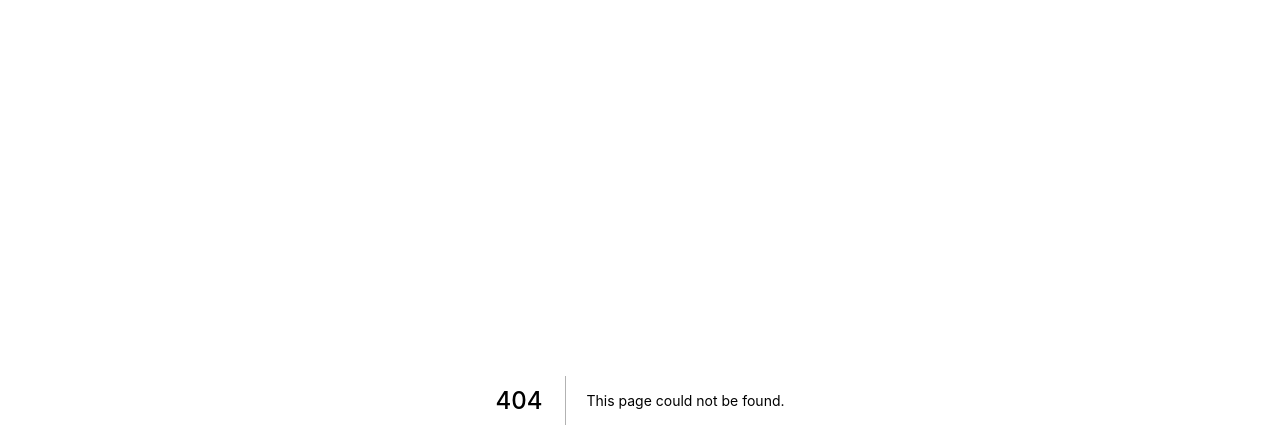
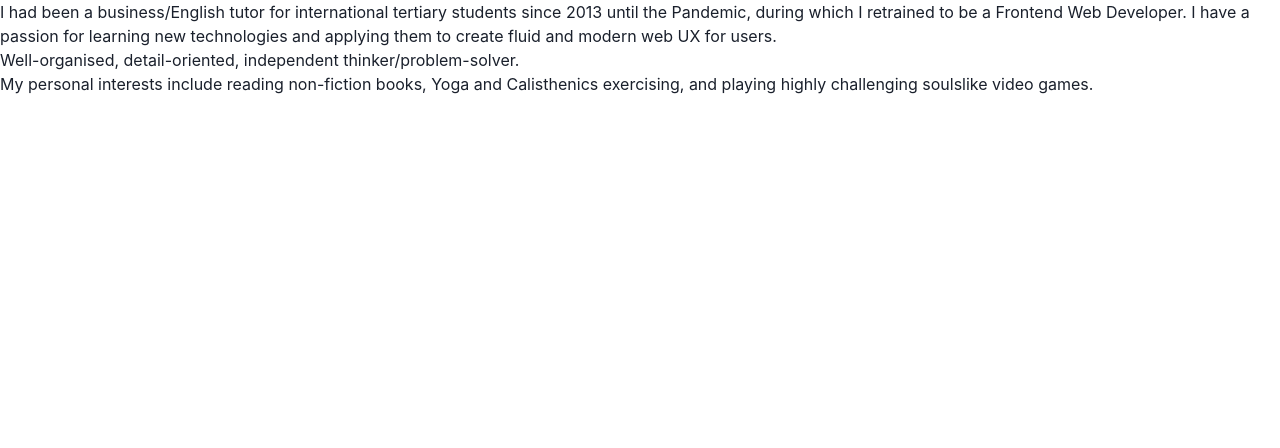
Before and after one commit to shawnsudev/ShawnSu-Portfolio, a Next.js app: page /about in a window 1280 px wide. Before the commit this address had no page. Shown: the top 448 px of the page. Built offline with nearby package versions, Linux system fonts and the light colour scheme.

Commit message:
add: <About />

```diff
--- /dev/null
+++ b/pages/about.tsx
@@ -0,0 +1,22 @@
+import { Text } from "@chakra-ui/react";
+import { NextPage } from "next";
+
+const About: NextPage = () => {
+  return (
+    <>
+      <Text as="p">
+        I had been a business/English tutor for international tertiary students
+        since 2013 until the Pandemic, during which I retrained to be a Frontend
+        Web Developer. I have a passion for learning new technologies and
+        applying them to create fluid and modern web UX for users.
+      </Text>
+      <Text as="p">
+        Well-organised, detail-oriented, independent thinker/problem-solver.
+      </Text>
+      <Text as="p">
+        My personal interests include reading non-fiction books, Yoga and Calisthenics exercising, and playing highly challenging soulslike video games.
+      </Text>
+    </>
+  );
+};
+export default About;
--- a/pages/navbar.tsx
+++ b/pages/navbar.tsx
@@ -1,12 +1,14 @@
 import { Link } from "@chakra-ui/react";
 import { NextPage } from "next";
 import * as NextLink from "next/link";
+import Logo from "./logo";
 
 const Navbar: NextPage = () => {
   return (
     <>
+      <Logo />
       <NextLink href="/home" passHref>
-        <Link>Home</Link>
+        <Link color="teal.400">Home</Link>
       </NextLink>
       <NextLink href="/about" passHref>
         <Link>About</Link>
```
